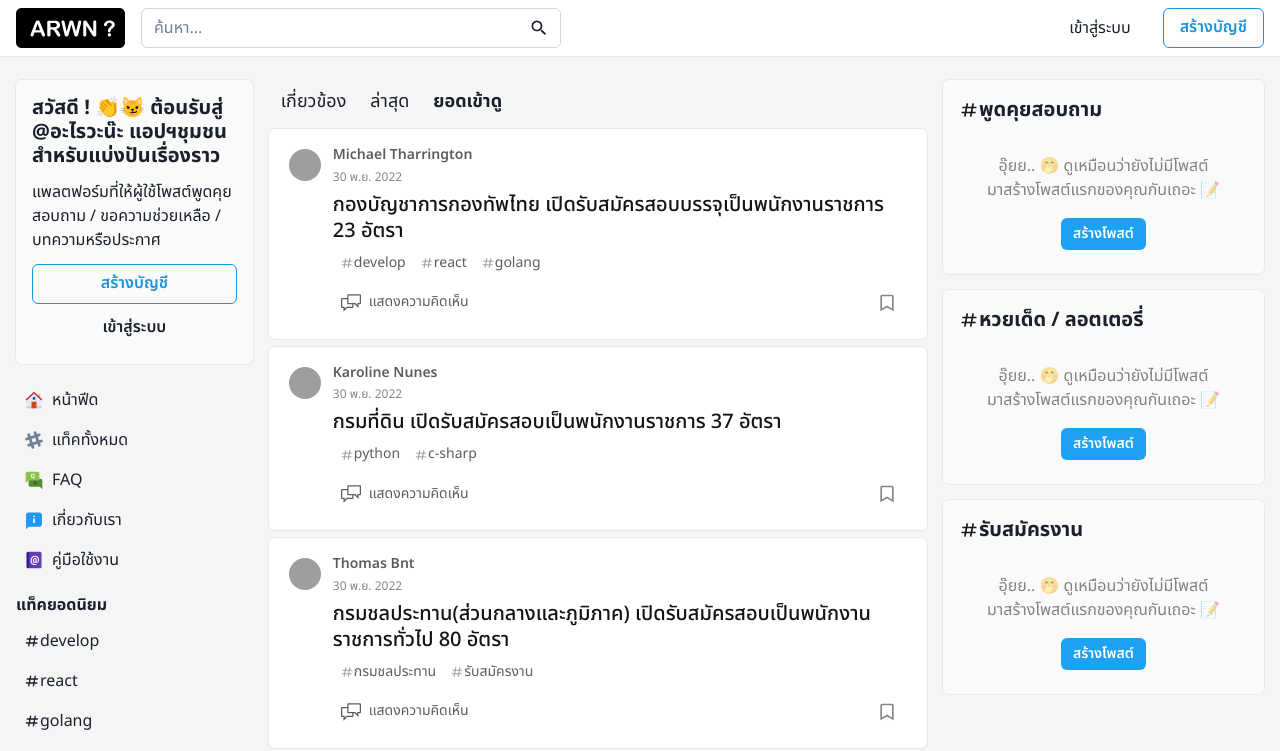
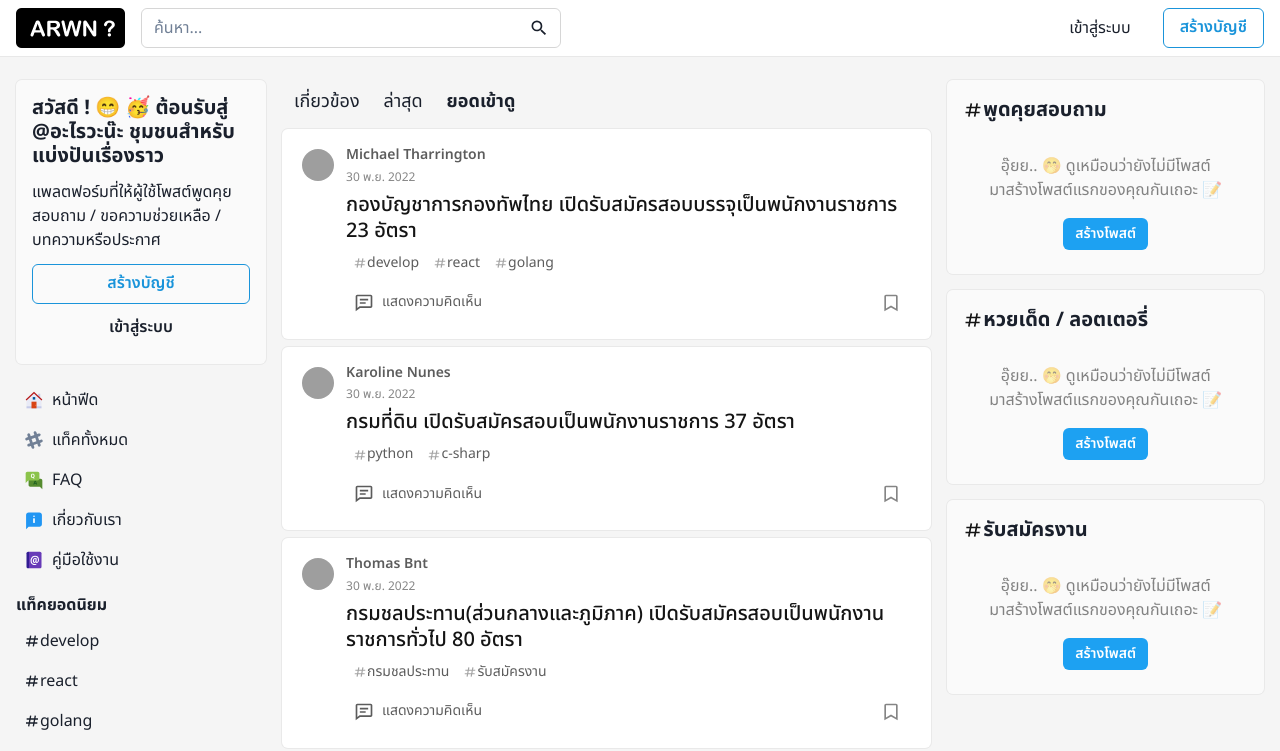
Before and after one commit to thanarack/araiwanah-www, a Next.js app: page /top/week in a window 1280 px wide. Shown: the top 751 px of the page. Built offline with nearby package versions, Linux system fonts and the light colour scheme; grey boxes are pictures that could not be loaded.

Commit message:
Update grid and post page

```diff
--- a/src/components/Footer.tsx
+++ b/src/components/Footer.tsx
@@ -5,7 +5,7 @@ import Link from 'next/link';
 
 export default function Footer() {
   return (
-    <Box as="footer" mt={20} background="blackAlpha.50" py={16}>
+    <Box mb="auto" as="footer" mt={20} background="blackAlpha.50" py={16}>
       <Container maxWidth="1280">
         <Flex gap={2} direction="column" alignItems="center">
           <Text>
--- a/src/components/LayoutHome.tsx
+++ b/src/components/LayoutHome.tsx
@@ -15,14 +15,12 @@ export default function LayoutHome({
     <>
       <Navbar />
       <Container as="main" maxWidth="1280" mt={20}>
-        <Grid templateColumns="repeat(10, 1fr)" gap={4}>
-          <GridItem colSpan={2}>
+        <Grid templateColumns="repeat(19, 1fr)" gap={4}>
+          <GridItem colSpan={4}>
             <AsideLeft />
           </GridItem>
-          <GridItem colSpan={8}>
-            <Grid templateColumns="repeat(12, 1fr)" gap={4}>
-              <GridItem colSpan={8}>{children}</GridItem>
-              <GridItem colSpan={4}>
+          <GridItem colSpan={10}>{children}</GridItem>
+          <GridItem colSpan={5}>
             <Threads title="พูดคุยสอบถาม" tag={['พูดคุยสอบถาม']} />
             <Threads
               title="หวยเด็ด / ลอตเตอรี่"
@@ -36,8 +34,6 @@ export default function LayoutHome({
             />
           </GridItem>
         </Grid>
-          </GridItem>
-        </Grid>
       </Container>
       <Footer />
     </>
--- a/src/components/Post.tsx
+++ b/src/components/Post.tsx
@@ -15,8 +15,7 @@ import dayjs from 'dayjs';
 import Link from 'next/link';
 import { BiBookmark } from 'react-icons/bi';
 import { AiOutlineHeart } from 'react-icons/ai';
-import { GoCommentDiscussion } from 'react-icons/go';
-import { BiHash } from 'react-icons/bi';
+import { BiHash,BiCommentDetail } from 'react-icons/bi';
 
 export default function Post(props: any) {
   const { data } = props;
@@ -155,7 +154,7 @@ export default function Post(props: any) {
                 alignItems="center"
                 gap={2}
               >
-                <Icon as={GoCommentDiscussion} w={5} h={5} />
+                <Icon as={BiCommentDetail} w={5} h={5} />
                 {data.post.countComment === 0 && <Text>แสดงความคิดเห็น</Text>}
                 {data.post.countComment > 0 && (
                   <Text>{data.post.countLike} ความคิดเห็น</Text>
--- a/src/components/RegisterPop.tsx
+++ b/src/components/RegisterPop.tsx
@@ -18,8 +18,8 @@ export default function RegisterPop(props: any) {
       <Box p={4}>
         <Box>
           <Heading as="h4" size="md">
-            สวัสดี ! 👏😼 ต้อนรับสู่ @อะไรวะน๊ะ
-            แอปฯชุมชนสำหรับแบ่งปันเรื่องราว
+            สวัสดี ! 😁 🥳 ต้อนรับสู่ @อะไรวะน๊ะ
+            ชุมชนสำหรับแบ่งปันเรื่องราว
           </Heading>
           <Text mt={3}>
             แพลตฟอร์มที่ให้ผู้ใช้โพสต์พูดคุยสอบถาม / ขอความช่วยเหลือ /
```
Also changed, not shown: app/[username]/[slug]/page.tsx (+6 -1 lines), src/components/PagePost/AsideProfile.tsx (added, +13 -0 lines), src/components/PagePost/ContentBody.tsx (added, +15 -0 lines), src/components/PagePost/PagePost.tsx (added, +26 -0 lines), src/components/PagePost/Reaction.tsx (added, +44 -0 lines). Lines whose indentation alone changed are shown as unchanged.
